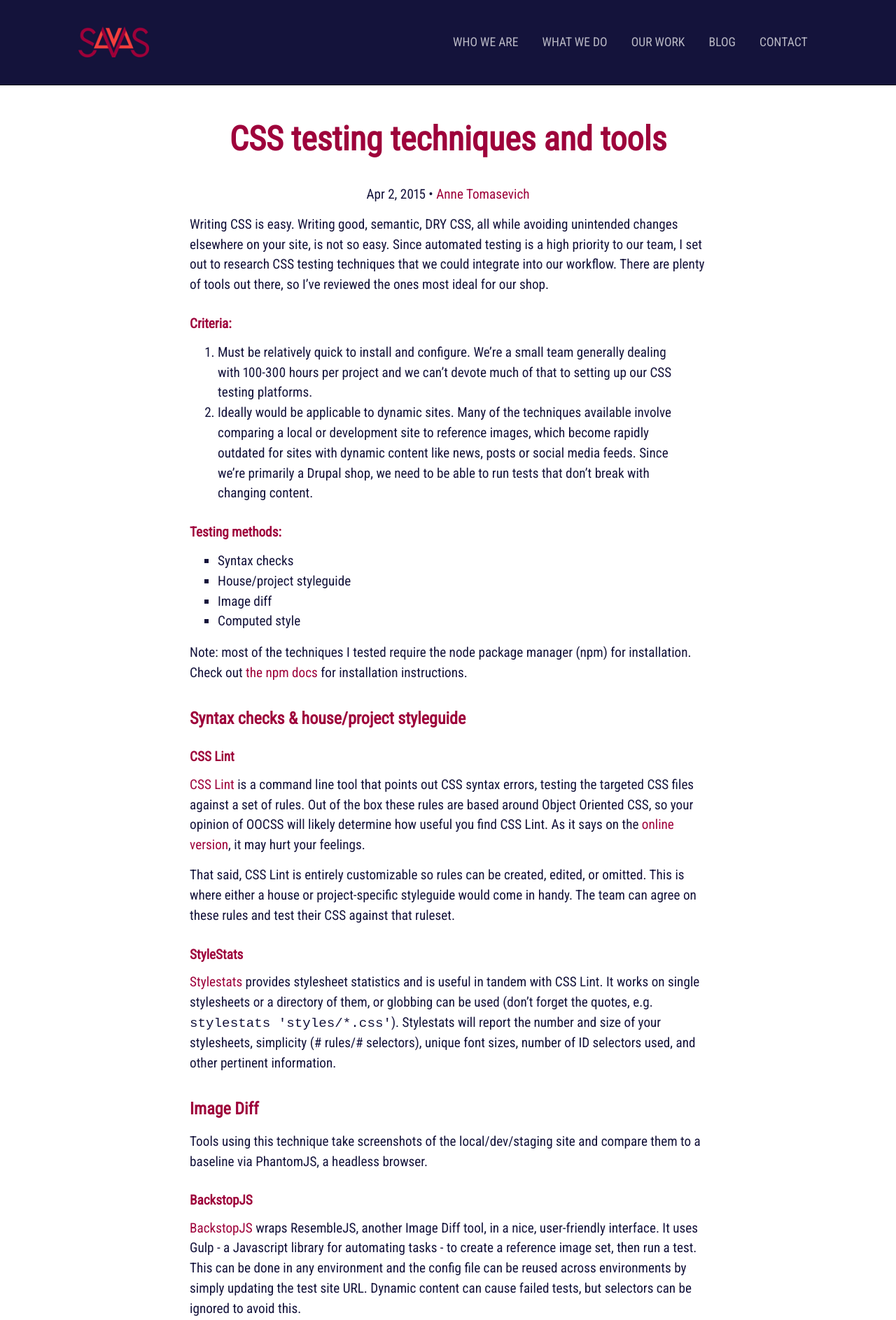
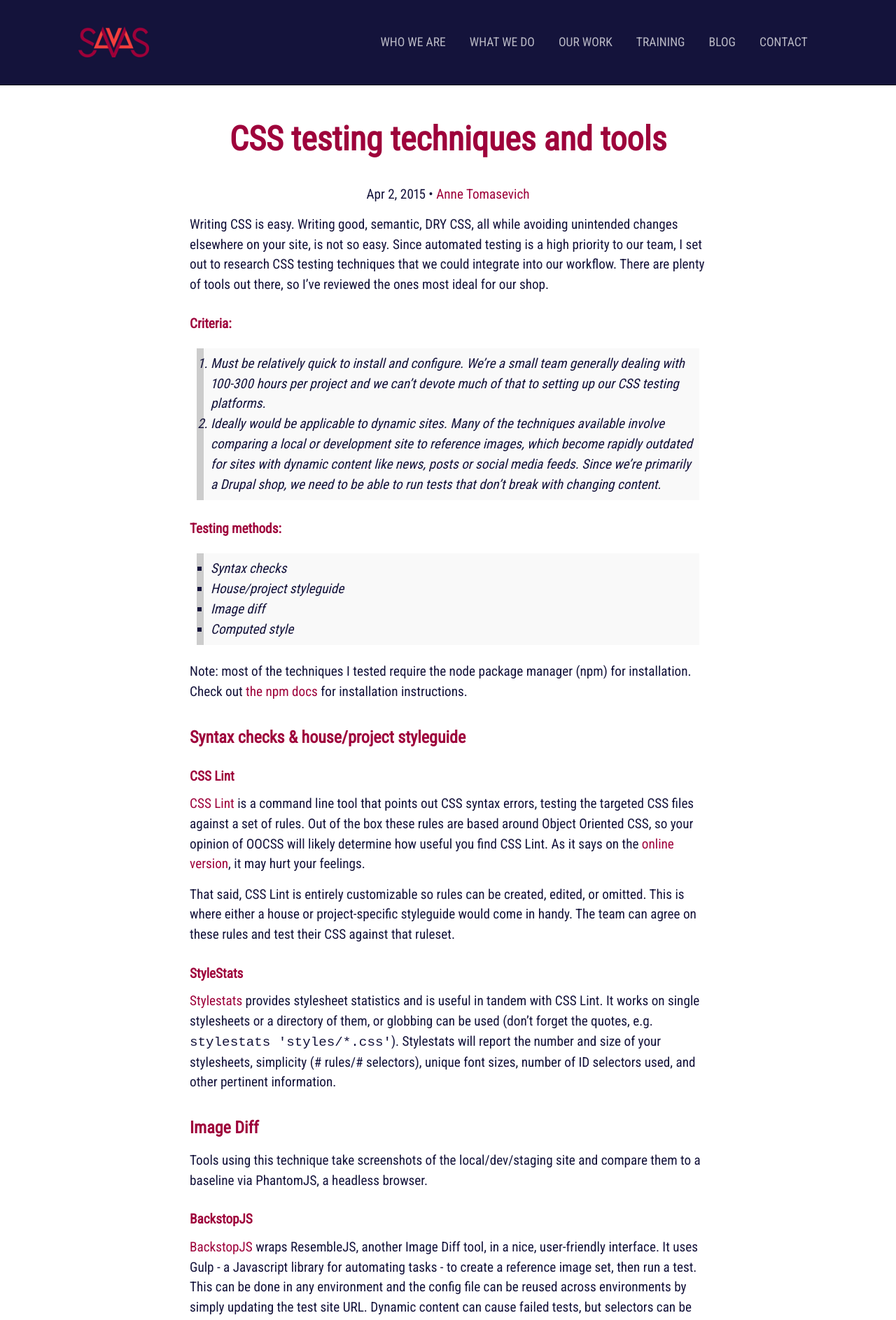
Before and after one commit to tumble1999/savaslabs.github.io, a Jekyll site: the page built from _posts/2015-04-02-css-testing.markdown, in a window 1280 px wide. Shown: the top 1887 px of the page at 70% size. Built offline with Jekyll 4.4.1, drawn with Linux system fonts in a browser that asks for light colours; some web fonts are replaced; some of the changed text lies outside the part shown.

Commit message:
Blog post for Savas Drupal Assocation

```diff
--- a/_includes/header.html
+++ b/_includes/header.html
@@ -9,6 +9,7 @@
               <li class="nav-link"><a href="/team">Who we are</a></li>
               <li class="nav-link"><a href="/what-we-do">What we do</a></li>
               <li class="nav-link"><a href="/work">Our work</a></li>
+              <li class="nav-link"><a href="/drupal-training">Training</a></li>
               <li class="nav-link"><a href="/blog">Blog</a></li>
               <li class="nav-link"><a href="/contact">Contact</a></li>
           </ul>
--- a/assets/styles/_scss/_typography.scss
+++ b/assets/styles/_scss/_typography.scss
@@ -58,3 +58,21 @@
         font-size: $base-font-size * 1.4;
     }
 }
+
+blockquote {
+    font-style: italic;
+    background: #f9f9f9;
+    border-left: 10px solid #ccc;
+    margin: 1.5em 10px;
+    padding: 0.5em 10px;
+    p {
+        display: inline;
+    }
+}
+
+blockquote:before {
+  color: #ccc;
+  line-height: 0.1em;
+  margin-right: 0.25em;
+  vertical-align: -0.4em;
+}
```
Also changed, not shown: _posts/2015-04-07-savas-supports-drupal-association.md (added, +17 -0 lines), training.md (+3 -3 lines), assets/icons/drupal-association-120.png (added).
